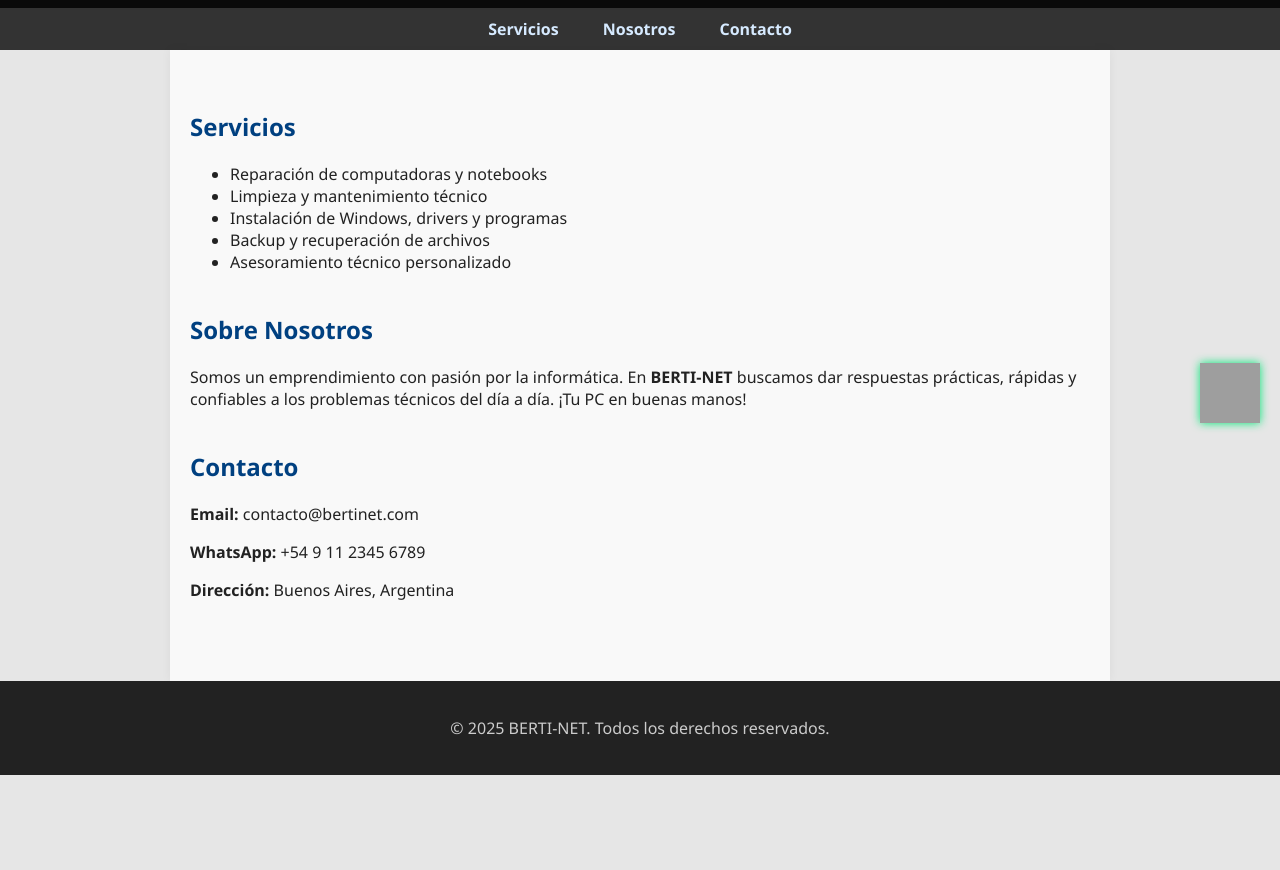
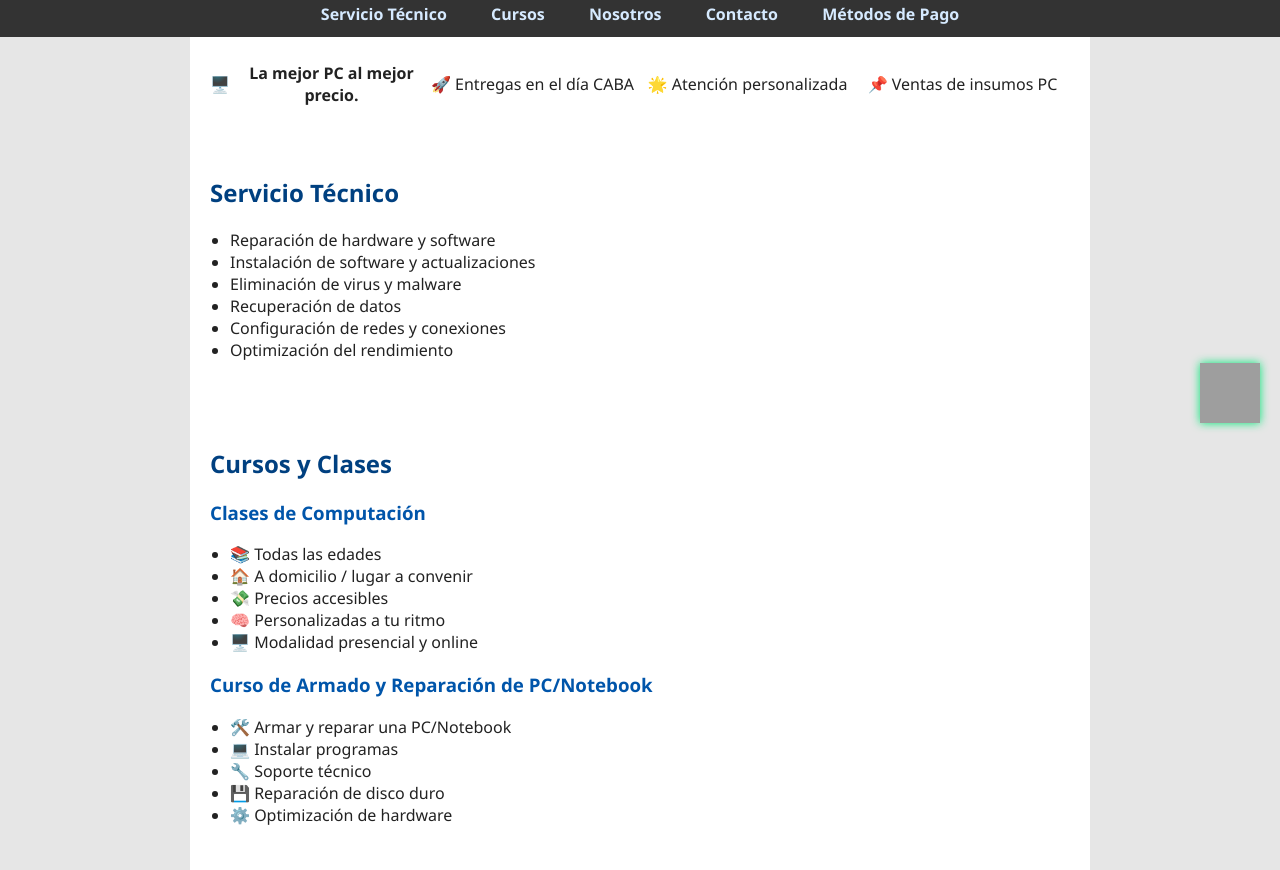
Before and after one commit to Fer3141/web_reparations, a plain HTML site: page index.html in a window 1280 px wide. Shown: the part 352-1222 px from the top of the page. Before the commit the page ends 1127 px from the top, so only its background shows below. Drawn offline with Linux system fonts and the light colour scheme; grey boxes are pictures that could not be loaded.

Commit message:
Update index.html

```diff
--- a/index.html
+++ b/index.html
@@ -11,110 +11,225 @@
       background: #e6e6e6;
       color: #222;
     }
+
     header {
       background: #0a0a0a;
       text-align: center;
-      padding: 40px 20px;
+      padding: 30px 20px;
     }
+
     header img {
       width: 180px;
     }
-    header h1, header p {
+
+    header h1,
+    header p {
       color: white;
       margin: 10px 0;
     }
+
     nav {
       background: #333;
       text-align: center;
-      padding: 10px 0;
+      padding: 12px 0;
     }
+
     nav a {
       color: #d6eaff;
       margin: 0 20px;
       text-decoration: none;
       font-weight: bold;
     }
+
     nav a:hover {
       color: white;
     }
+
     main {
-      padding: 40px 20px;
+      padding: 0;
       max-width: 900px;
       margin: auto;
-      background-color: #f9f9f9;
-      box-shadow: 0 0 10px rgba(0,0,0,0.05);
+      background-color: #ffffff;
     }
+
+    .marketing {
+      background: #ffffff;
+      display: grid;
+      grid-template-columns: repeat(auto-fit, minmax(200px, 1fr));
+      justify-items: center;
+      align-items: center;
+      padding: 25px 20px;
+      font-size: 1rem;
+      text-align: center;
+      row-gap: 10px;
+    }
+
+    .marketing span {
+      display: inline-flex;
+      align-items: center;
+      gap: 8px;
+      font-weight: 500;
+    }
+
     section {
-      margin-bottom: 40px;
+      padding: 25px 20px;
     }
+
     h2 {
       color: #004080;
     }
+
+    h3 {
+      color: #0055aa;
+    }
+
+    ul {
+      padding-left: 20px;
+    }
+
     footer {
       background: #222;
       color: #ccc;
       text-align: center;
       padding: 20px 0;
     }
+
     .whatsapp-float {
       position: fixed;
       bottom: 20px;
       right: 20px;
       z-index: 100;
     }
+
     .whatsapp-float img {
       width: 60px;
       height: 60px;
       filter: drop-shadow(0 0 5px #00e676);
     }
+
+    .payment-methods {
+      display: flex;
+      flex-wrap: wrap;
+      justify-content: center;
+      align-items: center;
+      gap: 20px;
+      margin-top: 20px;
+    }
+
+    .payment-methods img {
+      height: 32px;
+      object-fit: contain;
+      transition: transform 0.3s ease;
+    }
+
+    .payment-methods img:hover {
+      transform: scale(1.1);
+    }
   </style>
 </head>
 <body>
+
+  <!-- HEADER -->
   <header>
-    <img src="logo.png" alt="Logo BERTI-NET" />
+    <img src="ec40c3ac-abf3-4a95-8149-648e6d79ad8c.png" alt="Logo BERTI-NET" />
     <h1>BERTI-NET</h1>
     <p>Soluciones en reparación y mantenimiento de computadoras</p>
   </header>
 
+  <!-- MENÚ -->
   <nav>
-    <a href="#servicios">Servicios</a>
+    <a href="#servicios">Servicio Técnico</a>
+    <a href="#cursos">Cursos</a>
     <a href="#nosotros">Nosotros</a>
     <a href="#contacto">Contacto</a>
+    <a href="#pagos">Métodos de Pago</a>
   </nav>
 
+  <!-- CONTENIDO -->
   <main>
+
+    <!-- BLOQUE DE MARKETING -->
+    <div class="marketing">
+      <span>🖥️ <strong>La mejor PC al mejor precio.</strong></span>
+      <span>🚀 Entregas en el día CABA</span>
+      <span>🌟 Atención personalizada</span>
+      <span>📌 Ventas de insumos PC</span>
+    </div>
+
+    <!-- SERVICIO TÉCNICO -->
     <section id="servicios">
-      <h2>Servicios</h2>
+      <h2>Servicio Técnico</h2>
       <ul>
-        <li>Reparación de computadoras y notebooks</li>
-        <li>Limpieza y mantenimiento técnico</li>
-        <li>Instalación de Windows, drivers y programas</li>
-        <li>Backup y recuperación de archivos</li>
-        <li>Asesoramiento técnico personalizado</li>
+        <li>Reparación de hardware y software</li>
+        <li>Instalación de software y actualizaciones</li>
+        <li>Eliminación de virus y malware</li>
+        <li>Recuperación de datos</li>
+        <li>Configuración de redes y conexiones</li>
+        <li>Optimización del rendimiento</li>
       </ul>
     </section>
 
+    <!-- CURSOS -->
+    <section id="cursos">
+      <h2>Cursos y Clases</h2>
+
+      <h3>Clases de Computación</h3>
+      <ul>
+        <li>📚 Todas las edades</li>
+        <li>🏠 A domicilio / lugar a convenir</li>
+        <li>💸 Precios accesibles</li>
+        <li>🧠 Personalizadas a tu ritmo</li>
+        <li>🖥️ Modalidad presencial y online</li>
+      </ul>
+
+      <h3>Curso de Armado y Reparación de PC/Notebook</h3>
+      <ul>
+        <li>🛠️ Armar y reparar una PC/Notebook</li>
+        <li>💻 Instalar programas</li>
+        <li>🔧 Soporte técnico</li>
+        <li>💾 Reparación de disco duro</li>
+        <li>⚙️ Optimización de hardware</li>
+      </ul>
+    </section>
+
+    <!-- SOBRE NOSOTROS -->
     <section id="nosotros">
       <h2>Sobre Nosotros</h2>
       <p>Somos un emprendimiento con pasión por la informática. En <strong>BERTI-NET</strong> buscamos dar respuestas prácticas, rápidas y confiables a los problemas técnicos del día a día. ¡Tu PC en buenas manos!</p>
     </section>
 
+    <!-- CONTACTO -->
     <section id="contacto">
       <h2>Contacto</h2>
       <p><strong>Email:</strong> contacto@bertinet.com</p>
       <p><strong>WhatsApp:</strong> +54 9 11 2345 6789</p>
       <p><strong>Dirección:</strong> Buenos Aires, Argentina</p>
     </section>
+
+    <!-- MÉTODOS DE PAGO -->
+    <section id="pagos">
+      <h2>Métodos de Pago</h2>
+      <p>Aceptamos múltiples formas de pago para tu comodidad:</p>
+      <div class="payment-methods">
+        <img src="https://upload.wikimedia.org/wikipedia/commons/4/41/Visa_Logo.png" alt="Visa" />
+        <img src="https://upload.wikimedia.org/wikipedia/commons/0/04/Mastercard-logo.png" alt="Mastercard" />
+        <img src="https://logodownload.org/wp-content/uploads/2021/05/mercado-pago-logo.png" alt="MercadoPago" />
+      </div>
+    </section>
+
   </main>
 
+  <!-- FOOTER -->
   <footer>
     <p>&copy; 2025 BERTI-NET. Todos los derechos reservados.</p>
   </footer>
 
+  <!-- WHATSAPP -->
   <div class="whatsapp-float">
     <a href="https://wa.me/5491169535836" target="_blank">
       <img src="https://cdn-icons-png.flaticon.com/512/733/733585.png" alt="WhatsApp" />
     </a>
   </div>
+
 </body>
 </html>
```
